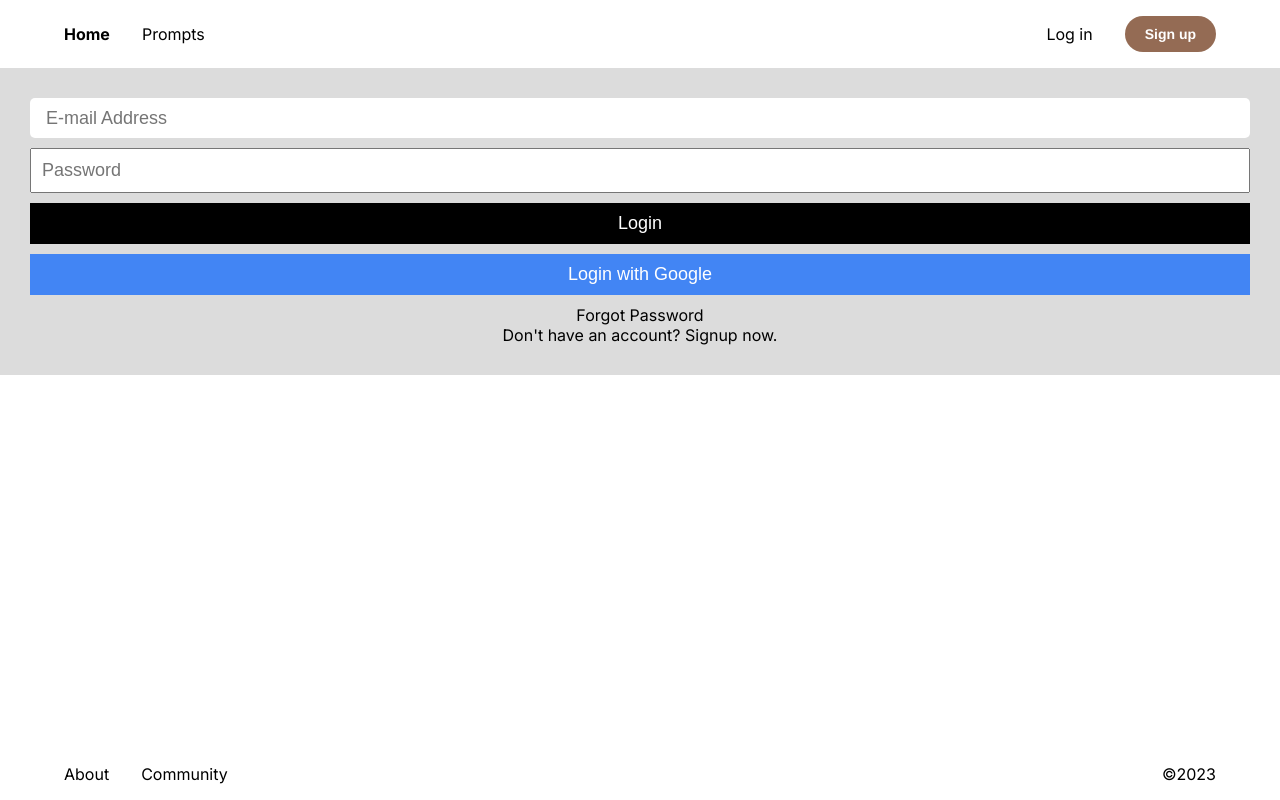
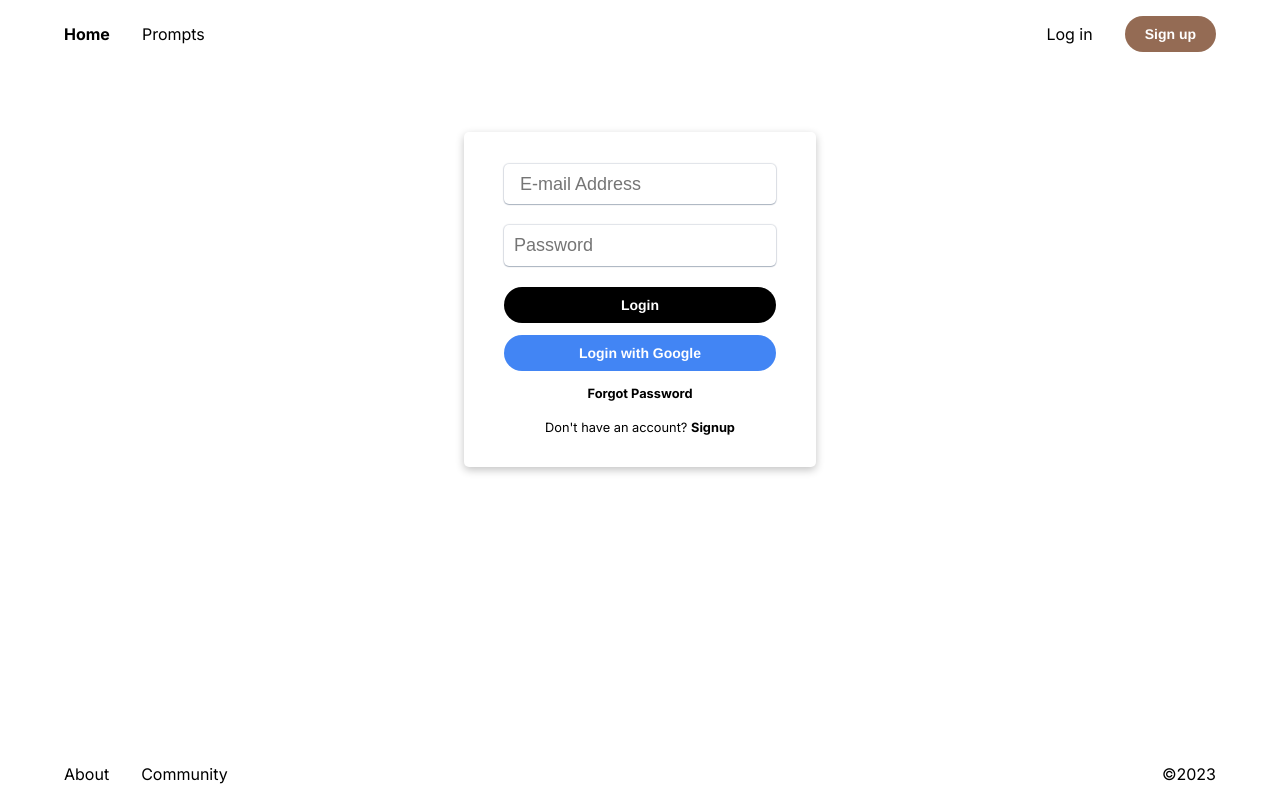
Before and after one commit to andrii1/home-project3, a React (Create React App) app in the folder packages/client/: page /login in a window 1280 px wide. Built offline with nearby package versions, Linux system fonts and the light colour scheme; no server answers.

Commit message:
signup form

```diff
--- a/packages/client/src/containers/Login/Login.Container.js
+++ b/packages/client/src/containers/Login/Login.Container.js
@@ -1,6 +1,7 @@
 import React, { useEffect, useState } from 'react';
 import { Link, useNavigate } from 'react-router-dom';
 import { useUserContext } from '../../userContext';
+import { Button } from '../../components/Button/Button.component';
 import './Login.Style.css';
 
 function Login() {
@@ -17,8 +18,8 @@ function Login() {
     if (user) navigate('/');
   }, [user, loading, navigate]);
   return (
-    <div className="login-page">
-      <div className="login__container">
+    <div className="register-container">
+      <div className="register">
         <input
           type="text"
           className="login__textBox"
@@ -33,25 +34,28 @@ function Login() {
           onChange={(e) => setPassword(e.target.value)}
           placeholder="Password"
         />
-        <button
-          type="submit"
-          className="login__btn"
+        <Button
+          primary
           onClick={() => logInWithEmailAndPassword(email, password)}
-        >
-          Login
-        </button>
-        <button
-          type="submit"
-          className="login__btn login__google"
+          backgroundColor="#000"
+          label="Login"
+        />
+        <Button
+          primary
           onClick={signInWithGoogle}
-        >
-          Login with Google
-        </button>
+          backgroundColor="#4285f4"
+          label="Login with Google"
+        />
         <div>
-          <Link to="/reset">Forgot Password</Link>
+          <Link className="form-additional-link" to="/reset">
+            Forgot Password
+          </Link>
         </div>
-        <div>
-          Don&apos;t have an account? <Link to="/signup">Signup</Link> now.
+        <div className="form-additional-text">
+          Don&apos;t have an account?{' '}
+          <Link className="form-additional-link" to="/signup">
+            Signup
+          </Link>
         </div>
       </div>
     </div>
--- a/packages/client/src/containers/Login/Login.Style.css
+++ b/packages/client/src/containers/Login/Login.Style.css
@@ -1,10 +1,11 @@
-.login__container {
+.login-container {
+  width: 100vw;
+  height: 100%;
   display: flex;
-  flex-direction: column;
-  text-align: center;
-  background-color: #dcdcdc;
-  padding: 30px;
+  align-items: center;
+  justify-content: center;
 }
+
 .login__textBox {
   padding: 10px;
   font-size: 18px;
@@ -24,3 +25,14 @@
 .login div {
   margin-top: 7px;
 }
+
+.login-box input[type='text'],
+.login-box input[type='password'] {
+  box-shadow: rgba(9, 30, 66, 0.25) 0px 1px 1px,
+    rgba(9, 30, 66, 0.13) 0px 0px 1px 1px;
+}
+
+.login-box input[type='password'] {
+  border: none;
+  border-radius: 5px;
+}
--- a/packages/client/src/containers/Signup/Signup.Container.js
+++ b/packages/client/src/containers/Signup/Signup.Container.js
@@ -43,8 +43,18 @@ export const Signup = () => {
     }
   }, [user, loading, navigate]);
   return (
-    <div className="register">
-      <div className="register__container">
+    <div className="register-container">
+      <div className="register">
+        <h1>Create your free account</h1>
+        <Button
+          primary
+          onClick={signInWithGoogle}
+          backgroundColor="#4285f4"
+          label="Register with Google"
+        />
+        <div className="separator-container">
+          <span>Or</span>
+        </div>
         <input
           type="text"
           className="register__textBox"
@@ -66,10 +76,18 @@ export const Signup = () => {
           onChange={(e) => setPassword(e.target.value)}
           placeholder="Password"
         />
-        <Button primary onClick={register} label="Sign up" />
-        <Button onClick={signInWithGoogle} label="Register with Google" />
-        <div className="already-have-account">
-          Already have an account? <Link to="/">Login</Link> now.
+        <Button
+          primary
+          onClick={register}
+          backgroundColor="#000"
+          label="Sign up"
+        />
+
+        <div className="form-additional-text">
+          Already have an account?{' '}
+          <Link className="form-additional-link" to="/login">
+            Login
+          </Link>
         </div>
       </div>
     </div>
--- a/packages/client/src/containers/Signup/Signup.Style.css
+++ b/packages/client/src/containers/Signup/Signup.Style.css
@@ -1,19 +1,21 @@
-.register {
+.register-container {
   width: 100vw;
   height: 100%;
   display: flex;
   align-items: center;
   justify-content: center;
 }
-.register__container {
+.register {
   display: flex;
   flex-direction: column;
   text-align: center;
-  padding: 3rem 2.5rem;
+  padding: 2rem 2.5rem;
   gap: 0.7rem;
-  margin-top: 6rem;
+  margin-top: 4rem;
   border-radius: 5px;
   box-shadow: rgba(0, 0, 0, 0.24) 0px 3px 8px;
+  width: 22rem;
+  max-width: 22rem;
 }
 .register__textBox {
   padding: 10px;
@@ -40,17 +42,26 @@
   box-shadow: rgba(9, 30, 66, 0.25) 0px 1px 1px,
     rgba(9, 30, 66, 0.13) 0px 0px 1px 1px;
 }
-.already-have-account {
+.form-additional-text {
   margin-top: 7px;
+  font-size: 0.8rem;
 }
 
-.register__container input[type='text'],
-.register__container input[type='password'] {
+.form-additional-link {
+  font-weight: 600;
+  font-size: 0.8rem;
+}
+.register h1 {
+  font-size: 1.7rem;
+  margin: 0 0 0.5rem 0;
+}
+.register input[type='text'],
+.register input[type='password'] {
   box-shadow: rgba(9, 30, 66, 0.25) 0px 1px 1px,
     rgba(9, 30, 66, 0.13) 0px 0px 1px 1px;
 }
 
-.register__container input[type='password'] {
+.register input[type='password'] {
   border: none;
   border-radius: 5px;
 }
```
